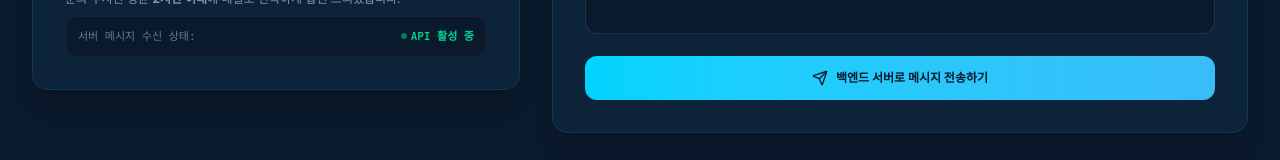
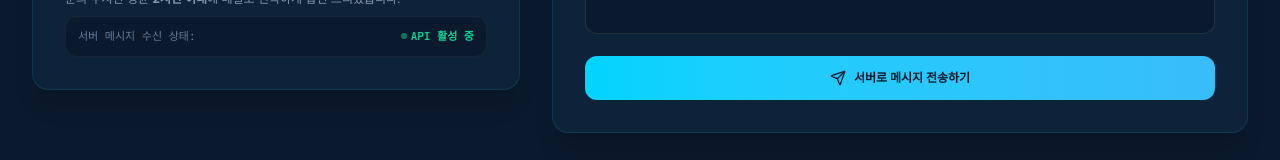
Before and after one commit to minhahamin/portfolio-korit, a React (Vite) app: page / in a window 1280 px wide. Shown: the part 8937-9097 px from the top of the page. Built offline with nearby package versions, Linux system fonts and the light colour scheme.

Commit message:
메시지 내용 수정: "백엔드 서버"를 "서버"로 변경

```diff
--- a/api/contact.ts
+++ b/api/contact.ts
@@ -32,7 +32,7 @@ export default async function handler(req: VercelRequest, res: VercelResponse) {
       id: newMessage.id,
       timestamp: newMessage.createdAt,
       mailSentStatus: newMessage.mailSentStatus,
-      message: "메시지가 성공적으로 수신되어 백엔드 서버 메시지함에 저장되었습니다."
+      message: "메시지가 성공적으로 수신되어 서버 메시지함에 저장되었습니다."
     });
   }
 
--- a/server.ts
+++ b/server.ts
@@ -52,7 +52,7 @@ async function startServer() {
       id: newMessage.id,
       timestamp: newMessage.createdAt,
       mailSentStatus: newMessage.mailSentStatus,
-      message: "메시지가 성공적으로 수신되어 백엔드 서버 메시지함에 저장되었습니다."
+      message: "메시지가 성공적으로 수신되어 서버 메시지함에 저장되었습니다."
     });
   });
 
--- a/src/components/ContactSection.tsx
+++ b/src/components/ContactSection.tsx
@@ -384,7 +384,7 @@ export const ContactSection: React.FC = () => {
                     className="w-full flex items-center justify-center gap-2 py-3.5 rounded-xl text-xs font-bold bg-gradient-to-r from-[#00D4FF] to-[#38BDF8] text-[#0B192C] hover:shadow-[0_0_20px_rgba(0,212,255,0.4)] transition-all duration-300 disabled:opacity-50 cursor-pointer"
                   >
                     <Send className="w-4 h-4" />
-                    <span>{loading ? '백엔드 서버로 전송 처리 중...' : '백엔드 서버로 메시지 전송하기'}</span>
+                    <span>{loading ? '서버로 전송 처리 중...' : '서버로 메시지 전송하기'}</span>
                   </button>
                 </form>
               )}
```
